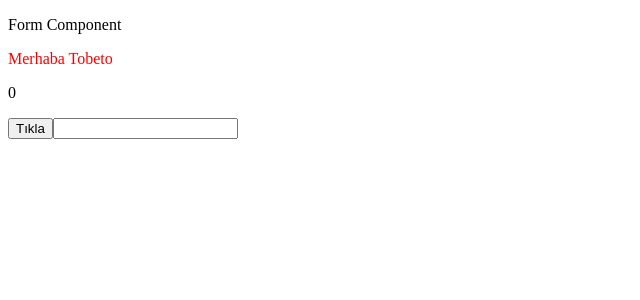
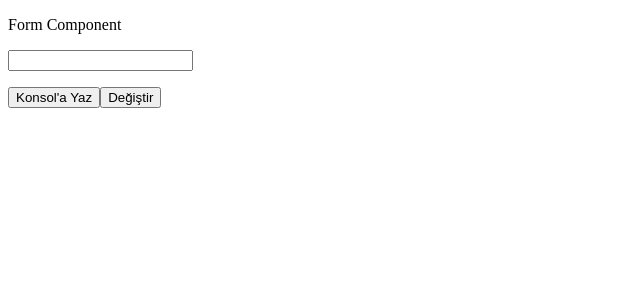
Before and after one commit to halit-kalayci-instruction/tobeto2a.angular, an Angular app: page / in a window 1280 px wide. Shown: the top 300 px of the page, without its empty margins (0-640 px from the left). Built offline with nearby package versions, Linux system fonts and the light colour scheme.

Commit message:
two way data binding

```diff
--- a/package.json
+++ b/package.json
@@ -3,7 +3,7 @@
   "version": "0.0.0",
   "scripts": {
     "ng": "ng",
-    "start": "ng serve",
+    "start": "ng serve --open",
     "build": "ng build",
     "watch": "ng build --watch --configuration development",
     "test": "ng test"
--- a/src/app/app.component.html
+++ b/src/app/app.component.html
@@ -1,5 +1 @@
 <myform></myform>
-<p class="red">Merhaba {{ title }}</p>
-<p>{{ count }}</p>
-<button (click)="onBtnClick($event)">Tıkla</button>
-<input (change)="onChange($event)" />
--- a/src/app/components/form/form.component.html
+++ b/src/app/components/form/form.component.html
@@ -1 +1,6 @@
 <p>Form Component</p>
+<input type="text" [(ngModel)]="username" />
+<p>{{ username }}</p>
+<button (click)="writeToConsole()">Konsol'a Yaz</button>
+<button (click)="changeFromTs()">Değiştir</button>
+<!-- Two Way Data Binding -->
--- a/src/app/components/form/form.component.ts
+++ b/src/app/components/form/form.component.ts
@@ -1,13 +1,28 @@
 import { Component } from '@angular/core';
+import { FormsModule } from '@angular/forms';
 
 @Component({
   selector: 'myform', // html'de çağrılacak isim
   standalone: true,
-  imports: [],
+  imports: [FormsModule],
   templateUrl: './form.component.html',
   styleUrl: './form.component.scss',
 })
-export class FormComponent {}
+export class FormComponent {
+  username: string = '';
+  // Reactive Forms
+
+  writeToConsole() {
+    console.log(this.username);
+  }
+
+  changeFromTs() {
+    this.username = 'örnek';
+  }
+}
 // ngModel araştırma
+// two way data binding
+
 // typescriptte interfaceler / modeller
-// two way data binding
+
+// CLI => Command Line Interface
```
